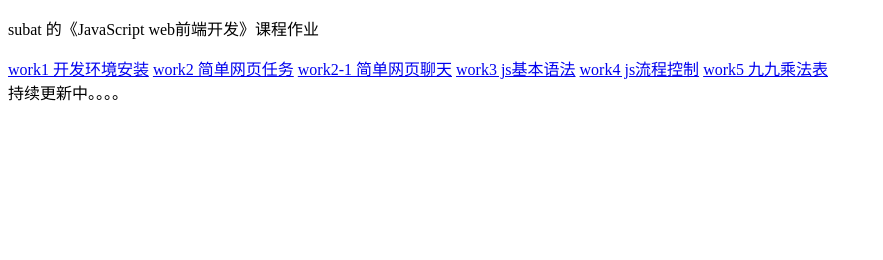
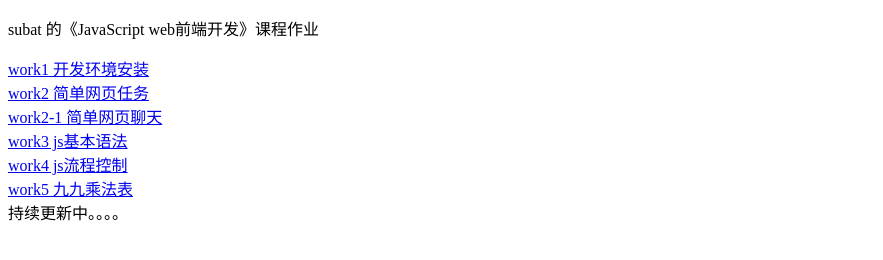
Before and after one commit to subat1004/jswork, a plain HTML site: page index.html in a window 1280 px wide. Shown: the whole page, without its empty margins (0-883 px from the left). Drawn offline with Linux system fonts and the light colour scheme.

Commit message:
Update index.html

```diff
--- a/index.html
+++ b/index.html
@@ -6,11 +6,11 @@
     </head>
     <body>
         <p>subat 的《JavaScript web前端开发》课程作业</p>
-        <a href="work1/index.html">work1 开发环境安装</a>
-        <a href="work2/index.html">work2 简单网页任务</a>
-        <a href="work2-1/index.html">work2-1 简单网页聊天</a>
-        <a href="work3/index.html">work3 js基本语法</a>
-        <a href="work4/index.html">work4 js流程控制</a>
+        <a href="work1/index.html">work1 开发环境安装</a><br>
+        <a href="work2/index.html">work2 简单网页任务</a><br>
+        <a href="work2-1/index.html">work2-1 简单网页聊天</a><br>
+        <a href="work3/index.html">work3 js基本语法</a><br>
+        <a href="work4/index.html">work4 js流程控制</a><br>
         <a href="work5/index.html">work5 九九乘法表</a><br>
         持续更新中。。。。
     </body>
```
